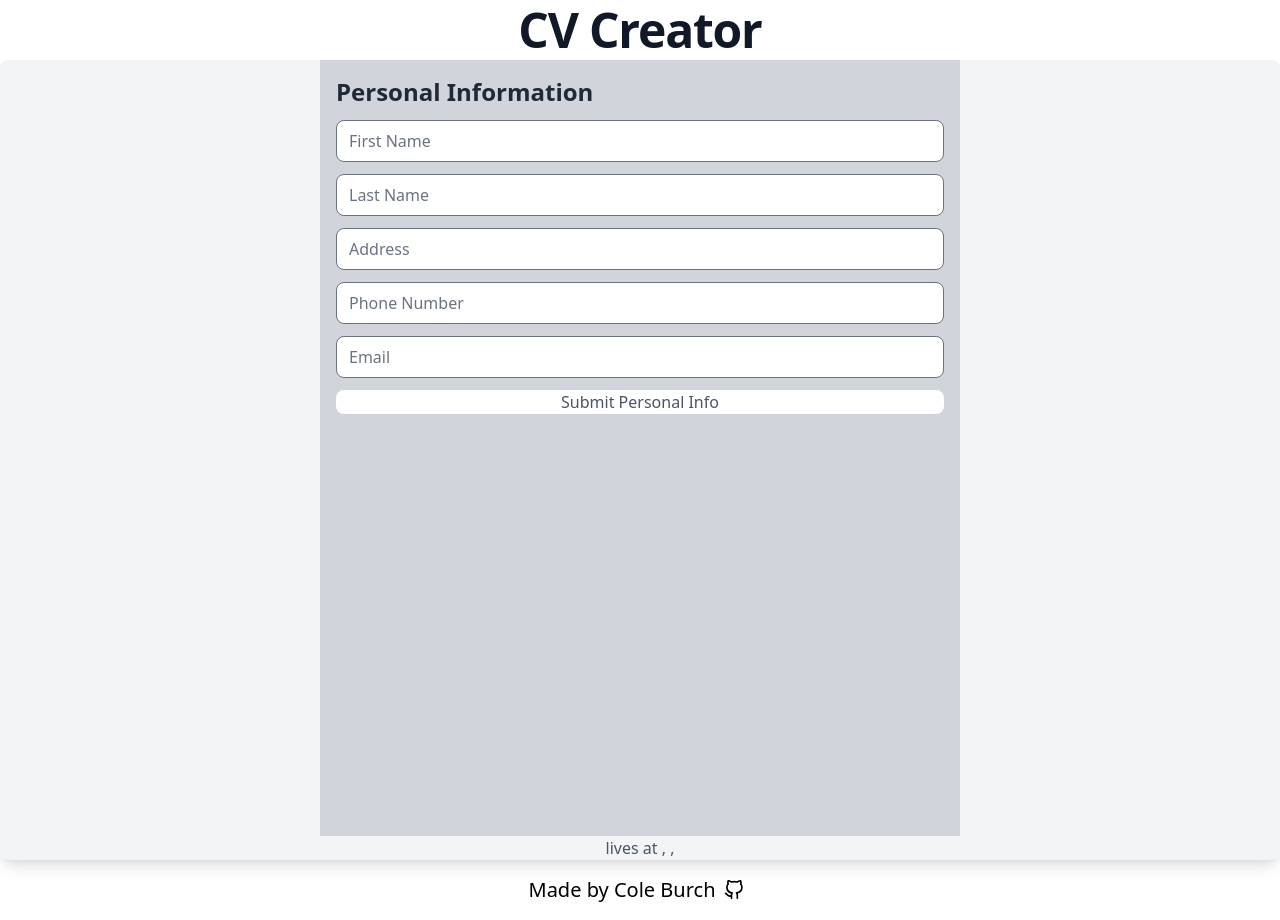
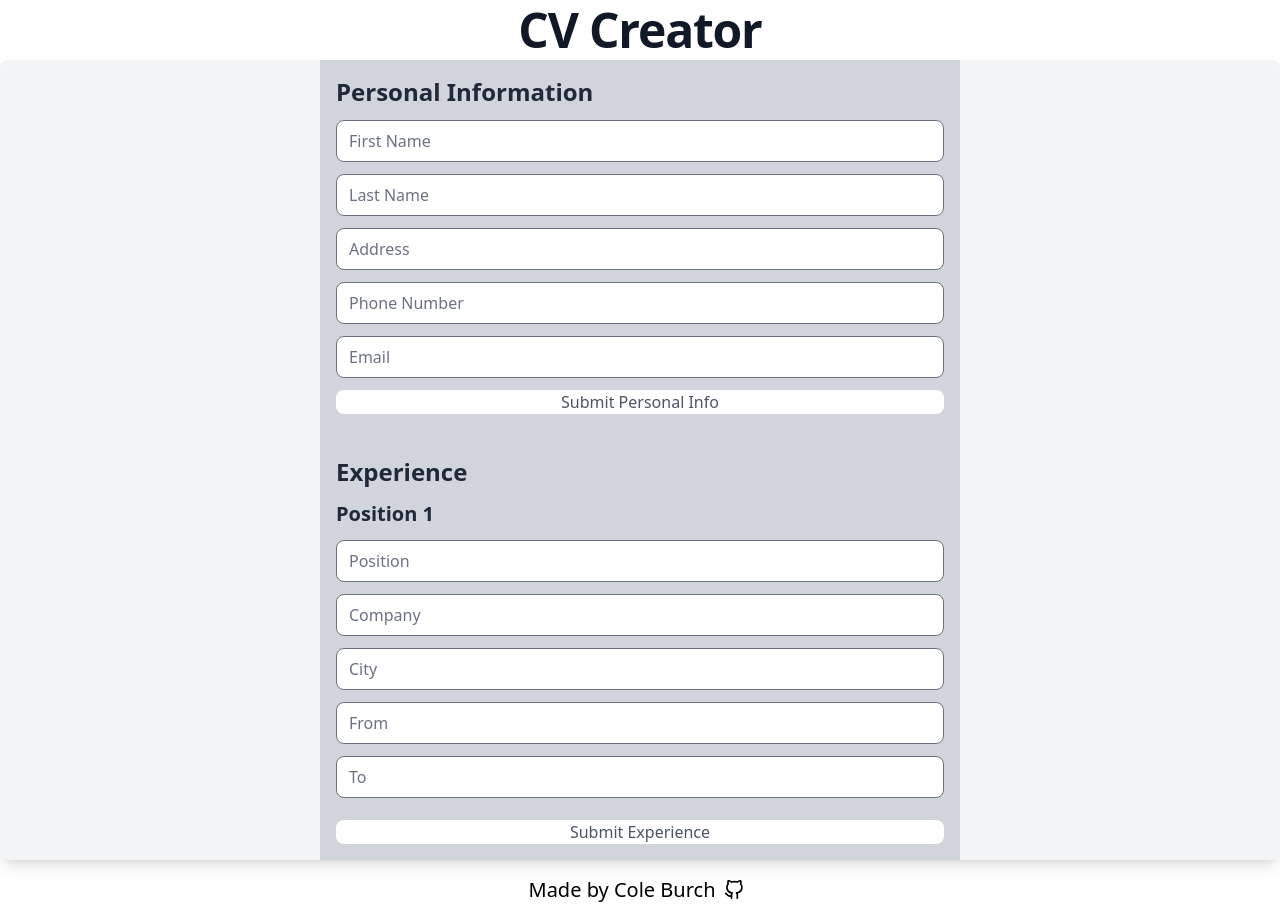
Before and after one commit to ColeBurch/odin-cv, a React app: page / in a window 1280 px wide. Built offline with nearby package versions, Linux system fonts and the light colour scheme; the HTML template or start-up script is replaced by a standard one.

Commit message:
Create ExperienceForm and ExperienceFormHandler components

```diff
--- a/src/components/CV.tsx
+++ b/src/components/CV.tsx
@@ -25,7 +25,7 @@ class CV extends Component<personalInfo, CVState> {
       this.props.personalInfo;
     return (
       <div>
-        {firstName} {lastName} lives at {address}, {phoneNumber}, {email}
+        {firstName} {lastName} {address} {phoneNumber} {email}
       </div>
     );
   }
--- /dev/null
+++ b/src/components/ExperienceForm.tsx
@@ -0,0 +1,113 @@
+import * as React from "react";
+import { Component } from "react";
+
+type ExperienceFormProps = {
+  IDProp: number;
+};
+
+type ExperienceFormState = {
+  position: string;
+  company: string;
+  city: string;
+  beginningYear: number;
+  endingYear: number;
+};
+
+class ExperienceForm extends Component<
+  ExperienceFormProps,
+  ExperienceFormState
+> {
+  constructor(props: ExperienceFormProps) {
+    super(props);
+
+    this.state = {
+      position: "",
+      company: "",
+      city: "",
+      beginningYear: undefined,
+      endingYear: undefined,
+    };
+  }
+
+  handlePositionChange = (event: React.ChangeEvent<HTMLInputElement>) => {
+    this.setState({
+      position: event.target.value,
+    });
+  };
+
+  handleCompanyChange = (event: React.ChangeEvent<HTMLInputElement>) => {
+    this.setState({
+      company: event.target.value,
+    });
+  };
+
+  handleCityChange = (event: React.ChangeEvent<HTMLInputElement>) => {
+    this.setState({
+      city: event.target.value,
+    });
+  };
+
+  handleBeginningYearChange = (event: React.ChangeEvent<HTMLInputElement>) => {
+    this.setState({
+      beginningYear: Number(event.target.value),
+    });
+  };
+
+  handleEndingYearChange = (event: React.ChangeEvent<HTMLInputElement>) => {
+    this.setState({
+      endingYear: Number(event.target.value),
+    });
+  };
+
+  handleSubmit = (event: React.ChangeEvent<HTMLFormElement>) => {
+    console.log(this.state);
+    event.preventDefault();
+  };
+
+  render() {
+    return (
+      <div className="flex flex-col flex-grow box-border gap-3 bg-gray-300">
+        <div className="text-xl font-bold text-gray-800">
+          Position {this.props.IDProp}
+        </div>
+        <input
+          type="text"
+          placeholder="Position"
+          value={this.state.position}
+          onChange={this.handlePositionChange}
+          className="rounded-lg"
+        />
+        <input
+          type="text"
+          placeholder="Company"
+          value={this.state.company}
+          onChange={this.handleCompanyChange}
+          className="rounded-lg"
+        />
+        <input
+          type="text"
+          placeholder="City"
+          value={this.state.city}
+          onChange={this.handleCityChange}
+          className="rounded-lg"
+        />
+        <input
+          type="number"
+          placeholder="From"
+          value={this.state.beginningYear}
+          onChange={this.handleBeginningYearChange}
+          className="rounded-lg"
+        />
+        <input
+          type="number"
+          placeholder="To"
+          value={this.state.endingYear}
+          onChange={this.handleEndingYearChange}
+          className="rounded-lg"
+        />
+      </div>
+    );
+  }
+}
+
+export default ExperienceForm;
--- /dev/null
+++ b/src/components/ExperienceFormHandler.tsx
@@ -0,0 +1,29 @@
+import * as React from "react";
+import { useState } from "react";
+import ExperienceForm from "./ExperienceForm";
+
+function ExperienceFormHandler() {
+  const ExperienceArray = [1];
+
+  function handleSubmit(event: React.ChangeEvent<HTMLFormElement>) {
+    console.log(this.state);
+    event.preventDefault();
+  }
+
+  return (
+    <form
+      onSubmit={handleSubmit}
+      className="flex flex-col flex-grow box-border w-1/2 p-4 gap-3 bg-gray-300"
+    >
+      <h2 className="text-2xl font-bold text-gray-800">Experience</h2>
+      {ExperienceArray.map((id) => (
+        <ExperienceForm key={id} IDProp={id} />
+      ))}
+      <button type="submit" className="bg-white rounded-lg">
+        Submit Experience
+      </button>
+    </form>
+  );
+}
+
+export default ExperienceFormHandler;
--- a/src/components/MainBox.tsx
+++ b/src/components/MainBox.tsx
@@ -1,6 +1,7 @@
 import * as React from "react";
 import { Component } from "react";
 import PersonalInfoForm from "./PersonalInfoForm";
+import ExperienceFormHandler from "./ExperienceFormHandler";
 import CV from "./CV";
 
 type MainBoxProps = {};
@@ -54,6 +55,7 @@ class MainBox extends Component<MainBoxProps, MainBoxState> {
     return (
       <div className="flex flex-col flex-grow bg-gray-100 rounded-lg shadow-lg overflow-hidden min-h-screen items-center">
         <PersonalInfoForm getPersonalInfo={this.getPersonalInfo} />
+        <ExperienceFormHandler />
         <CV personalInfo={this.state.personalInfo} />
       </div>
     );
```
